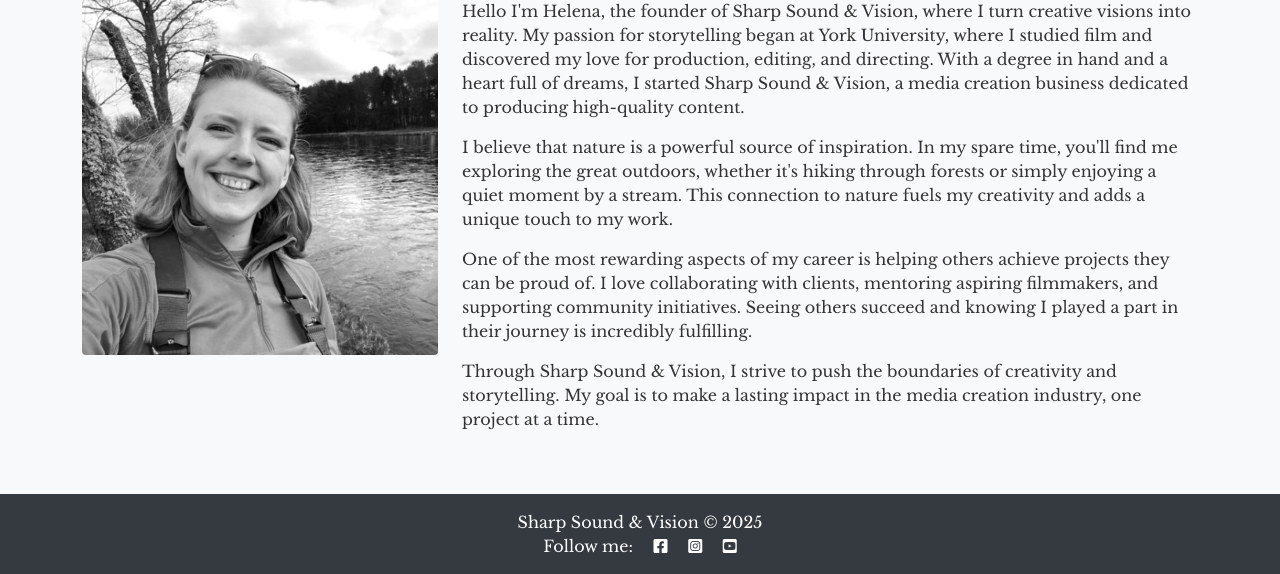
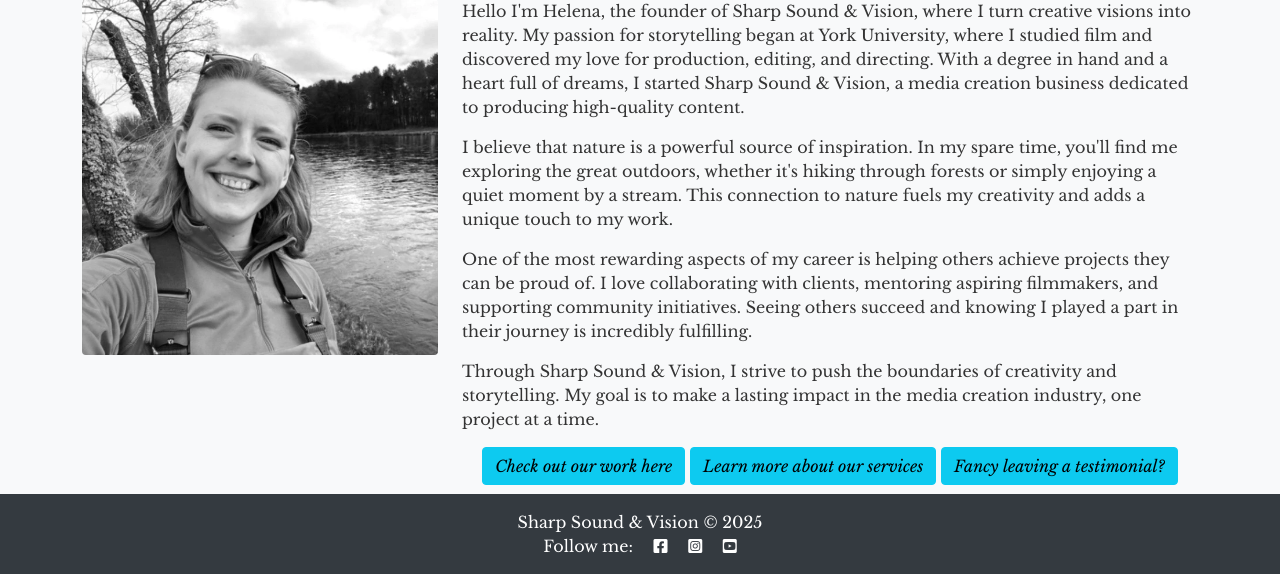
Before and after one commit to phoebeW17/sharp_sound_vision, a Django app: page / in a window 1280 px wide. Shown: the part 226-800 px from the top of the page. Run offline with Django 4.2, Linux system fonts and the light colour scheme.

Commit message:
add signifiers to about page

```diff
--- a/templates/about.html
+++ b/templates/about.html
@@ -34,6 +34,11 @@
                 Through Sharp Sound & Vision, I strive to push the boundaries of creativity and storytelling. My goal is
                 to make a lasting impact in the media creation industry, one project at a time.
             </p>
+            <div class="text-center">
+            <a href="{% url 'portfolio' %}" class="btn btn-info mb-2"><em>Check out our work here</em></a>
+            <a href="{% url 'services' %}" class="btn btn-info mb-2"><em>Learn more about our services</em></a>
+            <a href="{% url 'testimonial' %}" class="btn btn-info mb-2"><em>Fancy leaving a testimonial?</em></a>
+            </div>
         </div>
     </div>
 </div>
```
